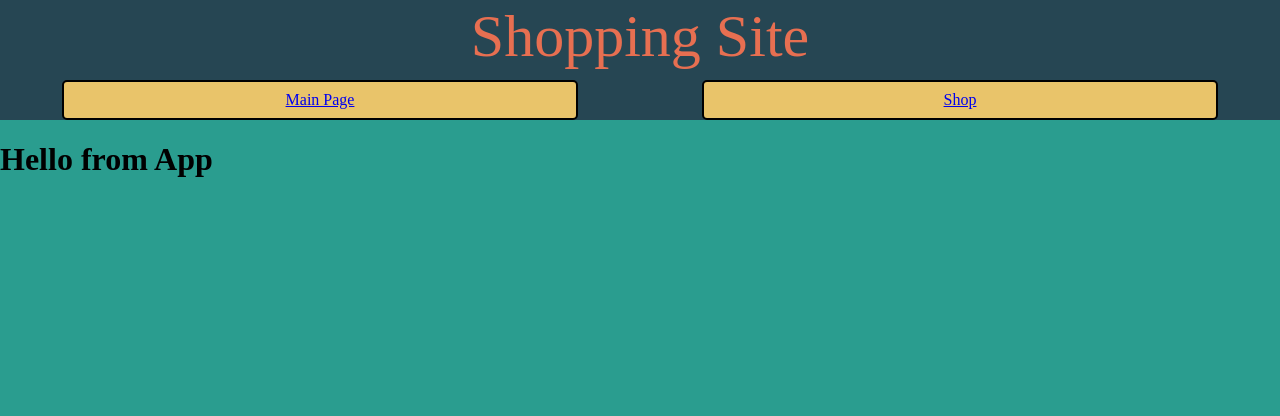
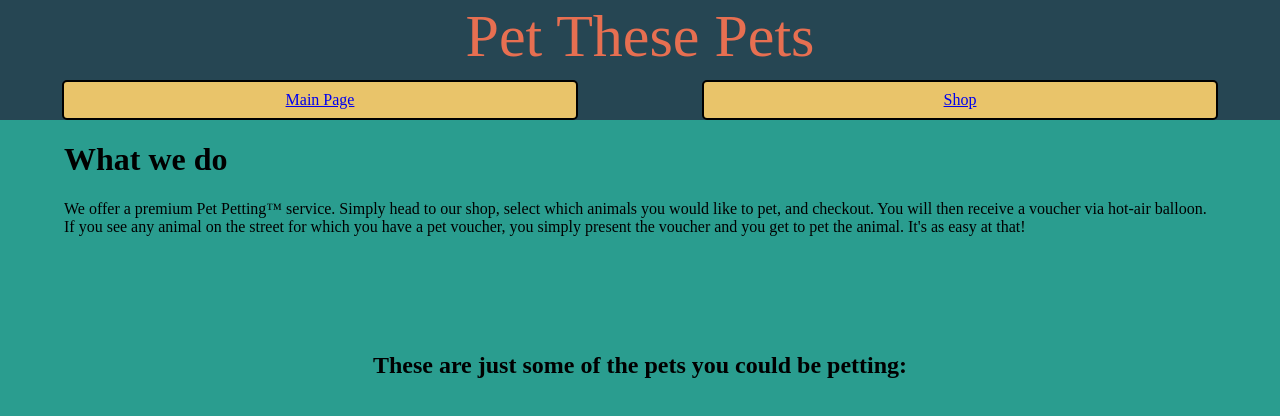
Before and after one commit to ccrutcher/shopping-cart, a React (Create React App) app: page / in a window 1280 px wide. Shown: the top 416 px of the page. Built offline with nearby package versions, Linux system fonts and the light colour scheme.

Commit message:
Home page text added

```diff
--- a/public/index.html
+++ b/public/index.html
@@ -4,7 +4,7 @@
     <meta charset="utf-8" />
     <meta name="viewport" content="width=device-width, initial-scale=1" />
     <meta name="theme-color" content="#000000" />
-    <title>Shopping Cart</title>
+    <title>Pet These Pets</title>
   </head>
   <body>
     <noscript>You need to enable JavaScript to run this app.</noscript>
--- a/src/Components/App.js
+++ b/src/Components/App.js
@@ -4,9 +4,21 @@ import '../Styles/App.css'
 
 const App = () => {
   return (
-    <div>
+    <div className="App">
       <Navbar/>
-      <h1>Hello from App</h1>
+      <content id="content">
+        <h1>What we do</h1>
+        <p>
+          We offer a premium Pet Petting™ service. Simply head to our shop,
+          select which animals you would like to pet, and checkout. You will then
+          receive a voucher via hot-air balloon. If you see any animal on the street
+          for which you have a pet voucher, you simply present the voucher and you get
+          to pet the animal. It's as easy at that!
+        </p>
+      </content>
+      <div className="Carousel">
+        <h2>These are just some of the pets you could be petting:</h2>
+      </div>
     </div>
   );
 }
--- /dev/null
+++ b/src/Components/Cart.js
@@ -0,0 +1,24 @@
+import React, {Component} from 'react';
+import '../Styles/Shop.css'
+
+class Cart extends Component {
+    constructor(props){
+        super(props)
+
+    }
+
+    render() {
+        return(
+            <div className="cart">
+                <h2>Your items</h2>
+                <ul>
+                    <li>Item 1</li>
+                    <li>Item 2</li>
+                </ul>
+                <button className="checkout">Checkout</button>
+            </div>
+        )
+    }
+}
+
+export default Cart;
--- a/src/Components/Navbar.js
+++ b/src/Components/Navbar.js
@@ -5,7 +5,7 @@ import {Link} from 'react-router-dom';
 const navbar = () => {
     return(
         <div className="Navbar">
-            <span id="banner-msg">Shopping Site</span>
+            <span id="banner-msg">Pet These Pets</span>
             <div id="link-container">
                 <Link to='/' className="link">Main Page</Link>
                 <Link to='/shop' className="link">Shop</Link>
--- a/src/Components/Shop.js
+++ b/src/Components/Shop.js
@@ -1,5 +1,6 @@
 import React, {Component} from 'react'
 import Navbar from './Navbar'
+import Cart from './Cart'
 import '../Styles/Shop.css';
 
 class Shop extends Component {
@@ -10,14 +11,7 @@ class Shop extends Component {
                 <Navbar />
                 <div className="shop-container">
                     <div className="shop">Shop</div>
-                    <div className="cart">
-                        <h2>Your items</h2>
-                        <ul>
-                            <li>Item 1</li>
-                            <li>Item 2</li>
-                        </ul>
-                        <button className="checkout">Checkout</button>
-                    </div>
+                    <Cart />
                 </div>
             </div>
         );
--- a/src/Styles/App.css
+++ b/src/Styles/App.css
@@ -0,0 +1,16 @@
+.App {
+    display: flex;
+    flex-direction: column;
+}
+
+#content {
+    width: 90vw;
+    align-self: center;
+}
+
+.Carousel {
+    display: flex;
+    flex-direction: column;
+    margin-top: 10vh;
+    align-items: center;
+}
```
Also changed, not shown: src/Components/Carousel.js (added).
